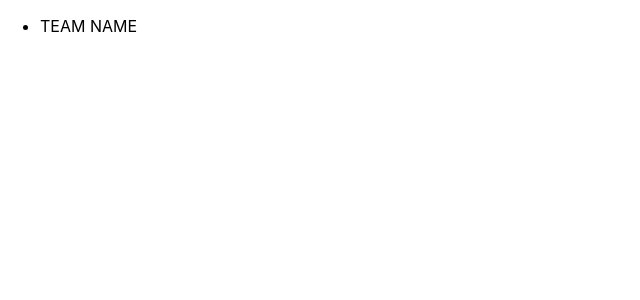
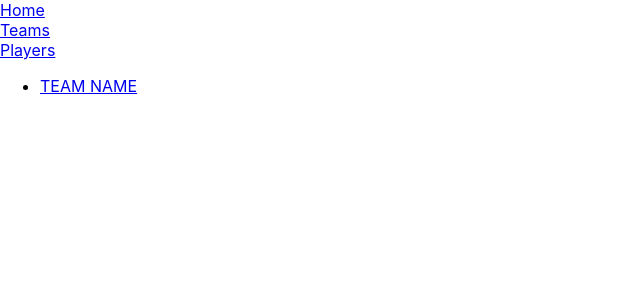
Before and after one commit to BrettSeifried/kickball-react, a React (Create React App) app: page /teams in a window 1280 px wide. Shown: the top 300 px of the page, without its empty margins (0-640 px from the left). Built offline with nearby package versions, Linux system fonts and the light colour scheme.

Commit message:
home page, to TeamList, to TeamDetail, NavLink added

```diff
--- a/src/App.js
+++ b/src/App.js
@@ -8,12 +8,24 @@ function App() {
   return (
     <main className="container">
       <BrowserRouter>
+        <header>
+          <NavLink to="/">Home</NavLink>
+        </header>
+        <header>
+          <NavLink to="/teams">Teams</NavLink>
+        </header>
+        <header>
+          <NavLink to="/players">Players</NavLink>
+        </header>
         <Switch>
           <Route exact path="/">
             <HomeDetail />
           </Route>
           <Route path="/teams">
             <TeamsList />
+          </Route>
+          <Route path="/teams:id">
+            <TeamsDetail />
           </Route>
         </Switch>
       </BrowserRouter>
--- a/src/Views/Teams/TeamsList.js
+++ b/src/Views/Teams/TeamsList.js
@@ -1,11 +1,14 @@
 import { useEffect, useState } from 'react';
 import Team from '../../components/TeamFunction/Team';
 import { getTeams } from '../../services/teamRoute';
+import { Link } from 'react-router-dom';
 
 export default function TeamsList() {
   return (
     <ul className="team-list">
-      <li>TEAM NAME</li>
+      <li>
+        <Link to={'/teams/1'}> TEAM NAME</Link>
+      </li>
     </ul>
   );
 }
```
